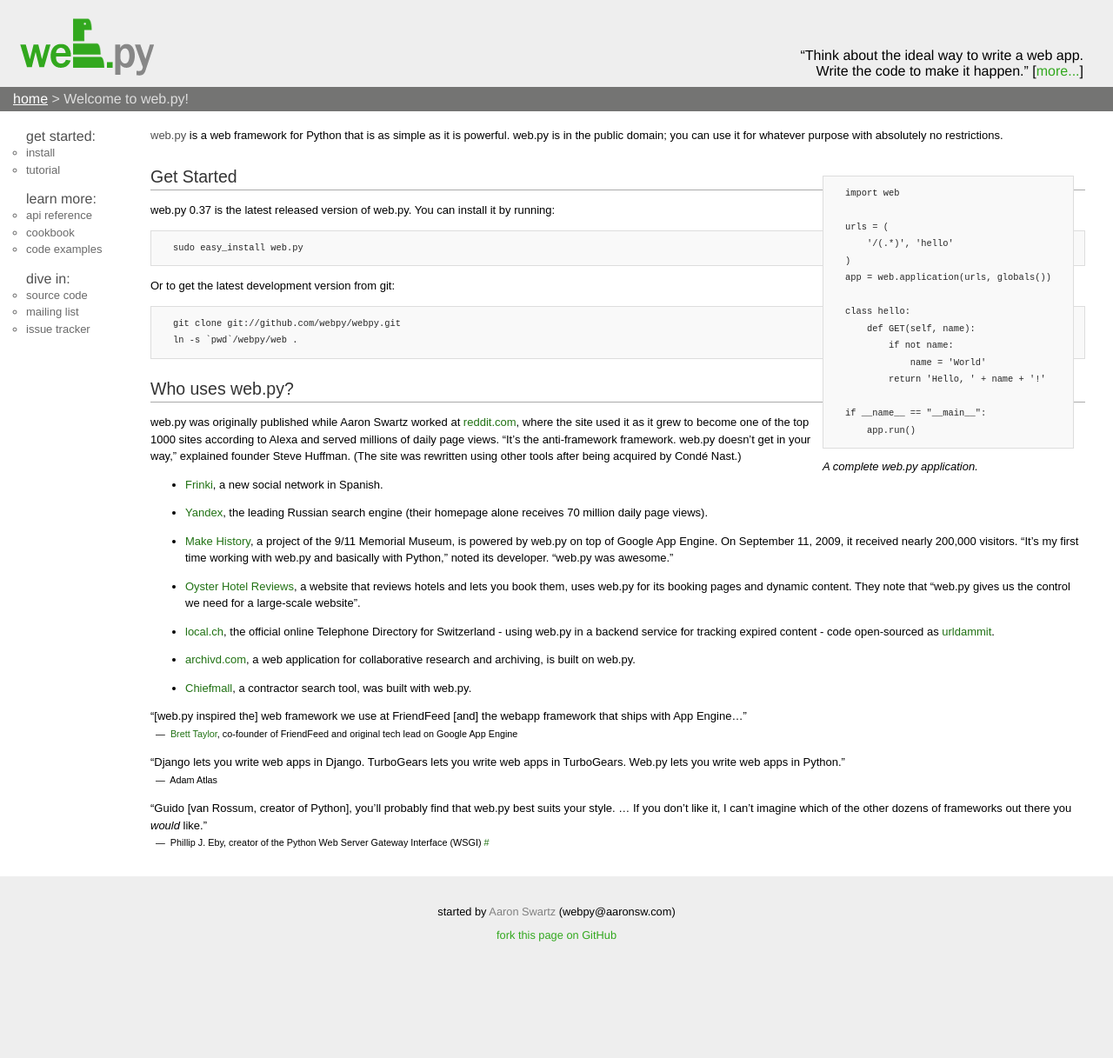
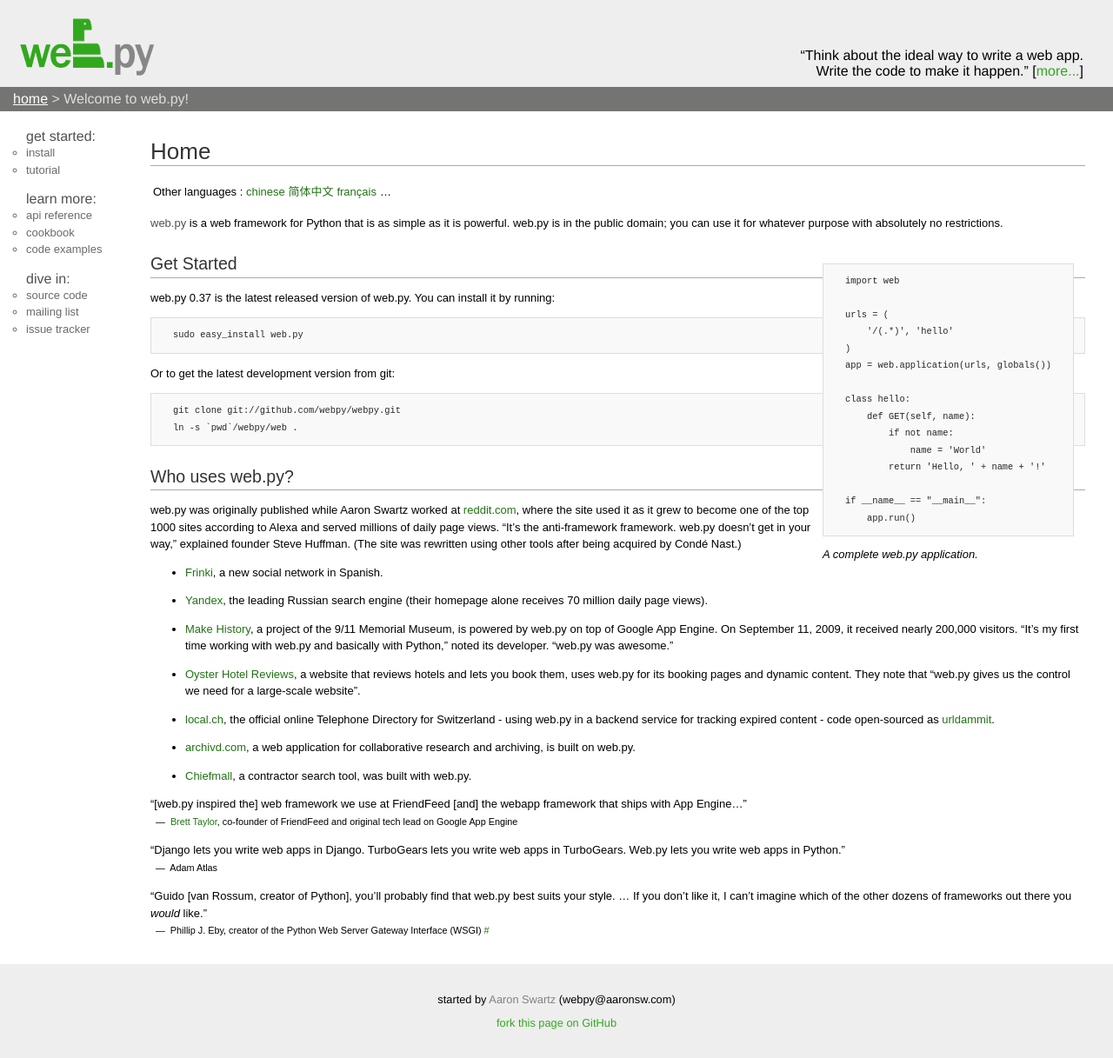
Before and after one commit to webpy/webpy.github.com, a Jekyll site: the page built from index.md, in a window 1280 px wide. Shown: the whole page at 87% size. Built offline with Jekyll 4.4.1, drawn with Linux system fonts in a browser that asks for light colours; Markdown is read by kramdown in place of the engine named in the settings; before the commit the page ends 1116 px from its top, so only the background shows below that.

Commit message:
add language link for index.md
add zh-cn and  fr language link

```diff
--- a/index.md
+++ b/index.md
@@ -2,6 +2,10 @@
 layout: default
 title: Welcome to web.py!
 ---
+
+#Home
+
+Other languages : [chinese 简体中文 ](/index.zh-cn) | [français](/index.fr) | ...
 
 **web.py** is a web framework for Python that is as simple as it is powerful. web.py is in the public domain; you can use it for whatever purpose with absolutely no restrictions.
 
```
